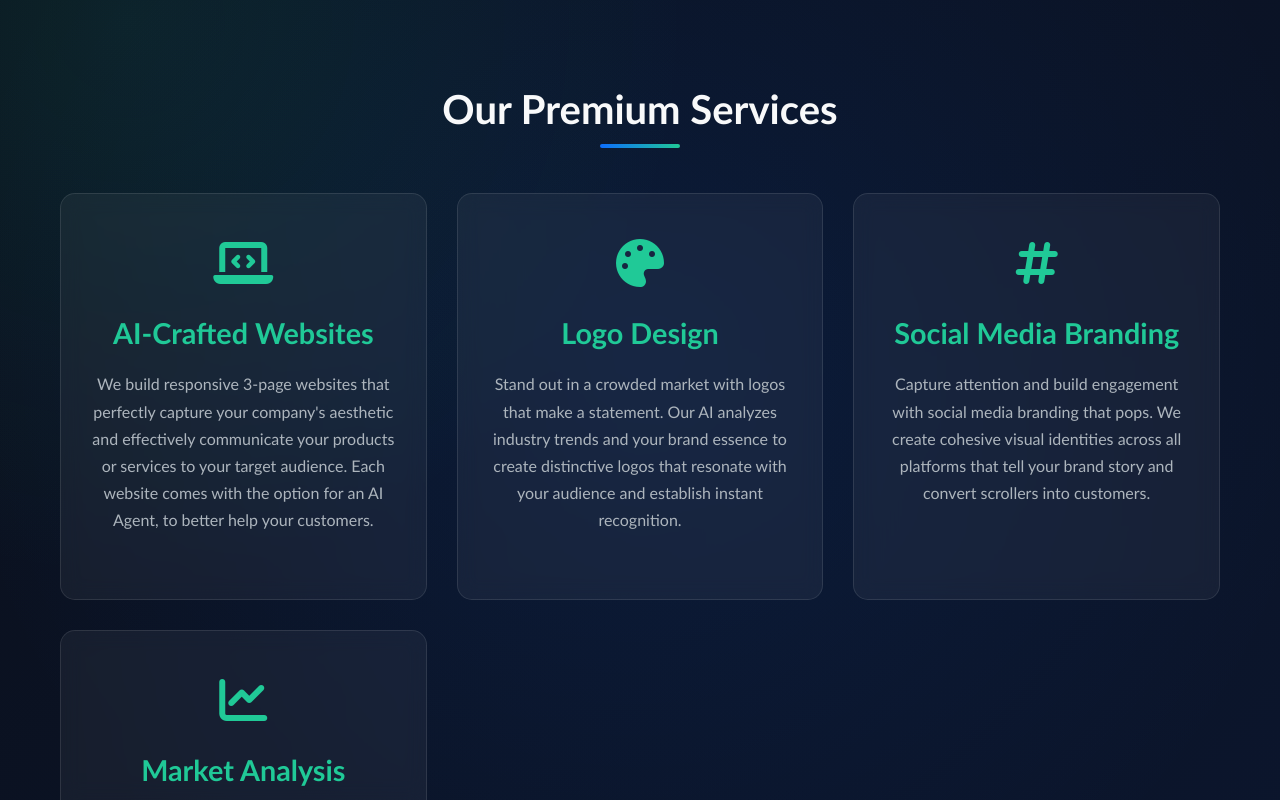
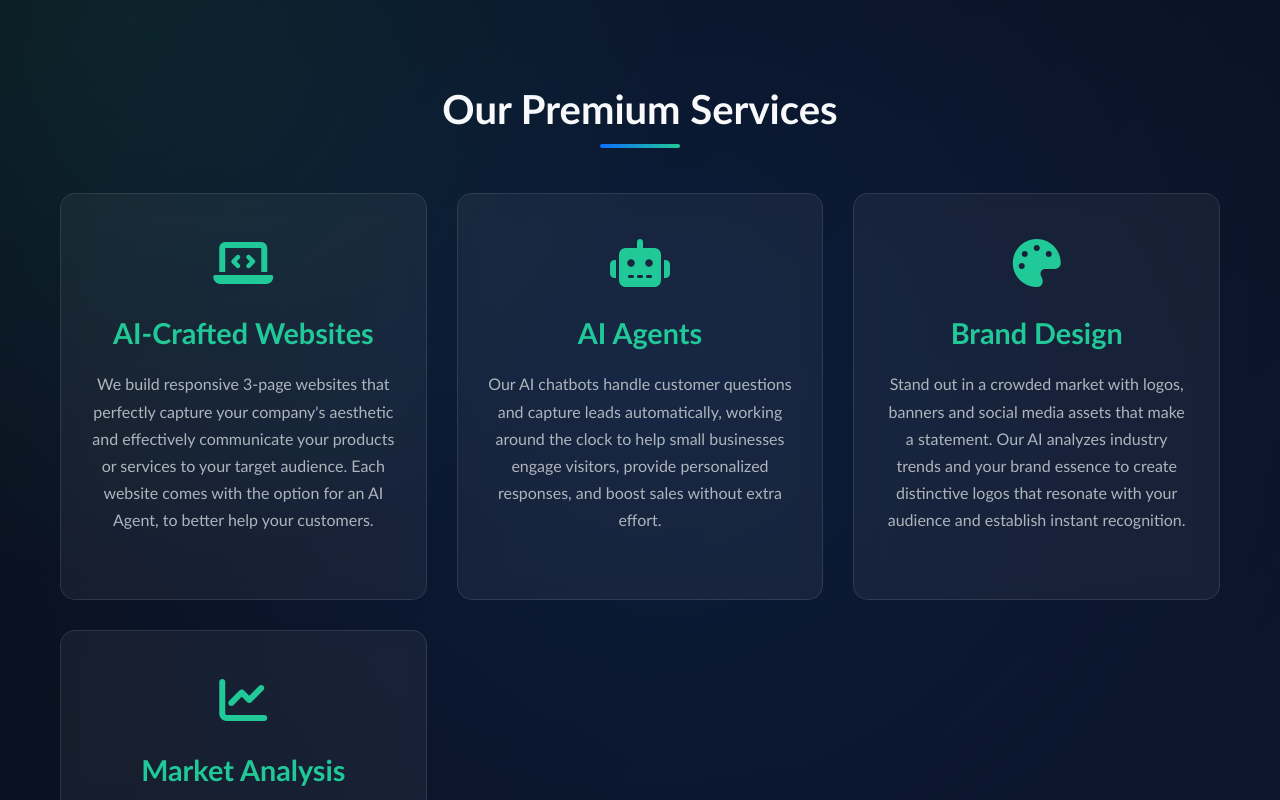
Before and after one commit to Oascent1/The-machine, a plain HTML site: page index.html in a window 1280 px wide. Shown: the part 615-1415 px from the top of the page. Drawn offline with Linux system fonts and the light colour scheme; a script that the page names is missing.

Commit message:
Update index.html

```diff
--- a/index.html
+++ b/index.html
@@ -503,18 +503,19 @@
 
                 <div class="service-card">
                     <div class="service-icon">
+                       <i class="fas fa-robot"></i>
+
+                    </div>
+                    <h3>AI Agents</h3>
+                    <p>Our AI chatbots handle customer questions and capture leads automatically, working around the clock to help small businesses engage visitors, provide personalized responses, and boost sales without extra effort.</p>
+                </div>
+
+                 <div class="service-card">
+                    <div class="service-icon">
                         <i class="fas fa-palette"></i>
                     </div>
-                    <h3>Logo Design</h3>
-                    <p>Stand out in a crowded market with logos that make a statement. Our AI analyzes industry trends and your brand essence to create distinctive logos that resonate with your audience and establish instant recognition.</p>
-                </div>
-
-                <div class="service-card">
-                    <div class="service-icon">
-                        <i class="fas fa-hashtag"></i>
-                    </div>
-                    <h3>Social Media Branding</h3>
-                    <p>Capture attention and build engagement with social media branding that pops. We create cohesive visual identities across all platforms that tell your brand story and convert scrollers into customers.</p>
+                    <h3>Brand Design</h3>
+                    <p>Stand out in a crowded market with logos, banners and social media assets that make a statement. Our AI analyzes industry trends and your brand essence to create distinctive logos that resonate with your audience and establish instant recognition.</p>
                 </div>
 
                 <div class="service-card">
```
